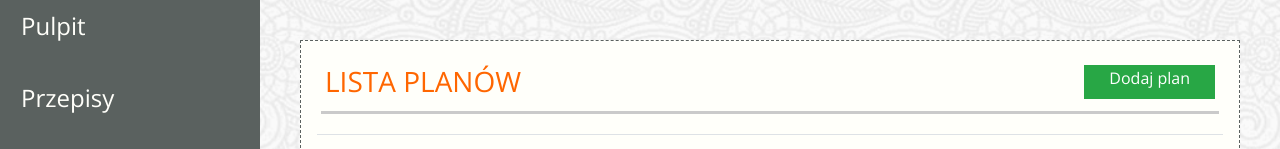
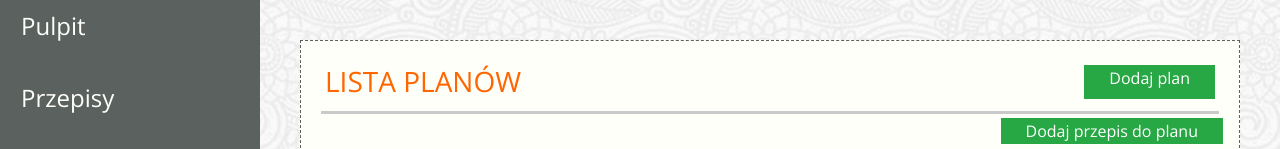
Before and after one commit to gwilpiszewski/food_plan, a Django app: template jedzonko/templates/app-schedules.html in a window 1280 px wide. Shown: the part 84-233 px from the top of the page. Run offline with Django 3.2, Linux system fonts and the light colour scheme; the template is opened without the code that fills it, so the values that code supplies are empty; some libraries are stand-ins or nearby versions; some web fonts are replaced.

Commit message:
zrobione zadanie 9.3

```diff
--- a/jedzonko/templates/app-details-schedules.html
+++ b/jedzonko/templates/app-details-schedules.html
@@ -6,6 +6,12 @@
     <div class="row border-bottom border-3 p-1 m-1">
         <div class="col noPadding">
             <h3 class="color-header text-uppercase">SZCZEGÓŁY PLANU</h3>
+        </div>
+        <div class="col d-flex justify-content-end mb-2 noPadding">
+                <a href="{% url 'plan_add_recipe'%}"
+                    class="btn btn-success rounded-0 pt-0 pb-0 pr-4 pl-4">
+                    Dodaj przepis do planu
+                </a>
         </div>
         <div class="col d-flex justify-content-end mb-2 noPadding">
             <a href="" class="btn btn-success rounded-0 pt-0 pb-0 pr-4 pl-4">Powrót</a>
--- a/jedzonko/templates/app-recipe-details.html
+++ b/jedzonko/templates/app-recipe-details.html
@@ -7,6 +7,12 @@
         <div class="row border-bottom border-3">
             <div class="col"><h3 class="color-header text-uppercase">Szczegóły
                 przepisu</h3></div>
+            <div class="col d-flex justify-content-end mb-2">
+                <a href="{% url 'plan_add_recipe'%}"
+                    class="btn btn-color rounded-0 pt-0 pb-0 pr-4 pl-4">
+                    Dodaj przepis do planu
+                </a>
+            </div>
             <div class="col d-flex justify-content-end mb-2"><a
                     href="{% url 'recipe_list' %}"
                     class="btn btn-color rounded-0 pt-0 pb-0 pr-4 pl-4">Powrót</a>
--- a/jedzonko/templates/app-schedules.html
+++ b/jedzonko/templates/app-schedules.html
@@ -12,7 +12,13 @@
                    class="btn btn-success rounded-0 pt-0 pb-0 pr-4 pl-4">Dodaj
                     plan</a>
             </div>
+
         </div>
+            <div class="col d-flex justify-content-end mb-2 noPadding">
+                <a href="{% url 'plan_add_recipe'%}"
+                    class="btn btn-success rounded-0 pt-0 pb-0 pr-4 pl-4">
+                    Dodaj przepis do planu</a>
+            </div>
 
         <div class="schedules-content">
             <table class="table border-bottom">
```
Also changed, not shown: jedzonko/templates/app-recipes.html (+7 -2 lines), jedzonko/migrations/0001_initial.py (added), jedzonko/migrations/__init__.py (added).
